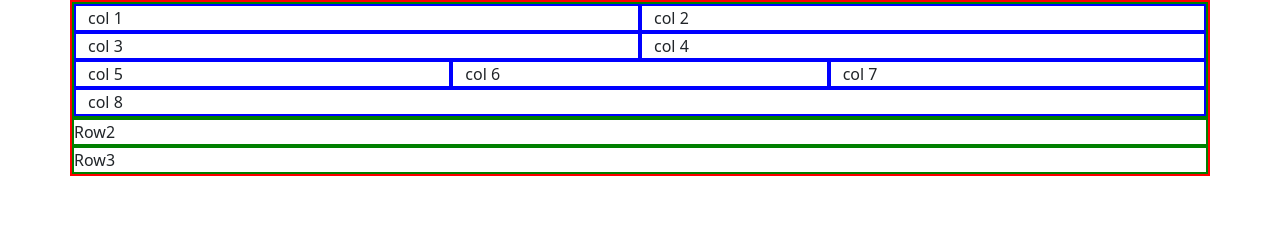
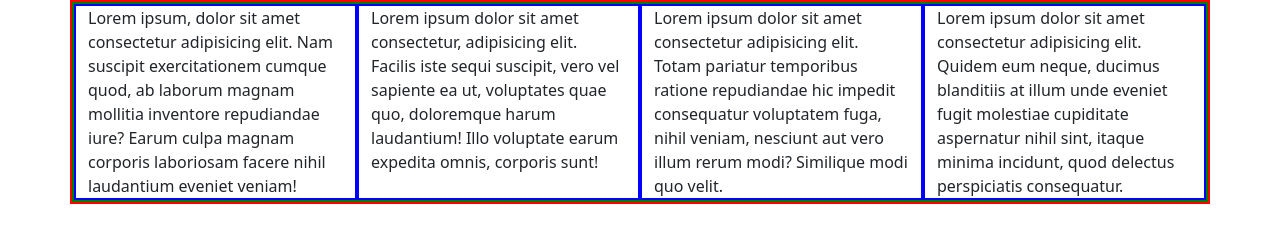
Before and after one commit to jatinsinghnp/bootstrapcourse, a plain HTML site: page index.html in a window 1280 px wide. Drawn offline with nearby package versions, Linux system fonts and the light colour scheme.

Commit message:
row col class

```diff
--- a/index.html
+++ b/index.html
@@ -14,27 +14,32 @@
   </head>
   <body>
     <div class="container">
-      <div class="row">
-
-        <div class="col">col 1</div>
-        <div class="col">col 2</div>
-        <div class="w-100"></div>
-
-        <div class="col">col 3</div>
-        <div class="col">col 4</div>
-        <div class="w-100"></div>
-
-        <div class="col">col 5</div>
-        <div class="col">col 6</div>
-        <div class="col">col 7</div>
-        <div class="w-100"></div>
-
-        <div class="col">col 8</div>
-
-
+      <div class="row row-cols-4">
+        <div class="col">
+          Lorem ipsum, dolor sit amet consectetur adipisicing elit. Nam suscipit
+          exercitationem cumque quod, ab laborum magnam mollitia inventore
+          repudiandae iure? Earum culpa magnam corporis laboriosam facere nihil
+          laudantium eveniet veniam!
+        </div>
+        <div class="col">
+          Lorem ipsum dolor sit amet consectetur, adipisicing elit. Facilis iste
+          sequi suscipit, vero vel sapiente ea ut, voluptates quae quo,
+          doloremque harum laudantium! Illo voluptate earum expedita omnis,
+          corporis sunt!
+        </div>
+        <div class="col">
+          Lorem ipsum dolor sit amet consectetur adipisicing elit. Totam
+          pariatur temporibus ratione repudiandae hic impedit consequatur
+          voluptatem fuga, nihil veniam, nesciunt aut vero illum rerum modi?
+          Similique modi quo velit.
+        </div>
+        <div class="col">
+          Lorem ipsum dolor sit amet consectetur adipisicing elit. Quidem eum
+          neque, ducimus blanditiis at illum unde eveniet fugit molestiae
+          cupiditate aspernatur nihil sint, itaque minima incidunt, quod
+          delectus perspiciatis consequatur.
+        </div>
       </div>
-      <div class="row">Row2</div>
-      <div class="row">Row3</div>
     </div>
     <script
       src="https://cdn.jsdelivr.net/npm/bootstrap@5.2.0-beta1/dist/js/bootstrap.bundle.min.js"
```
